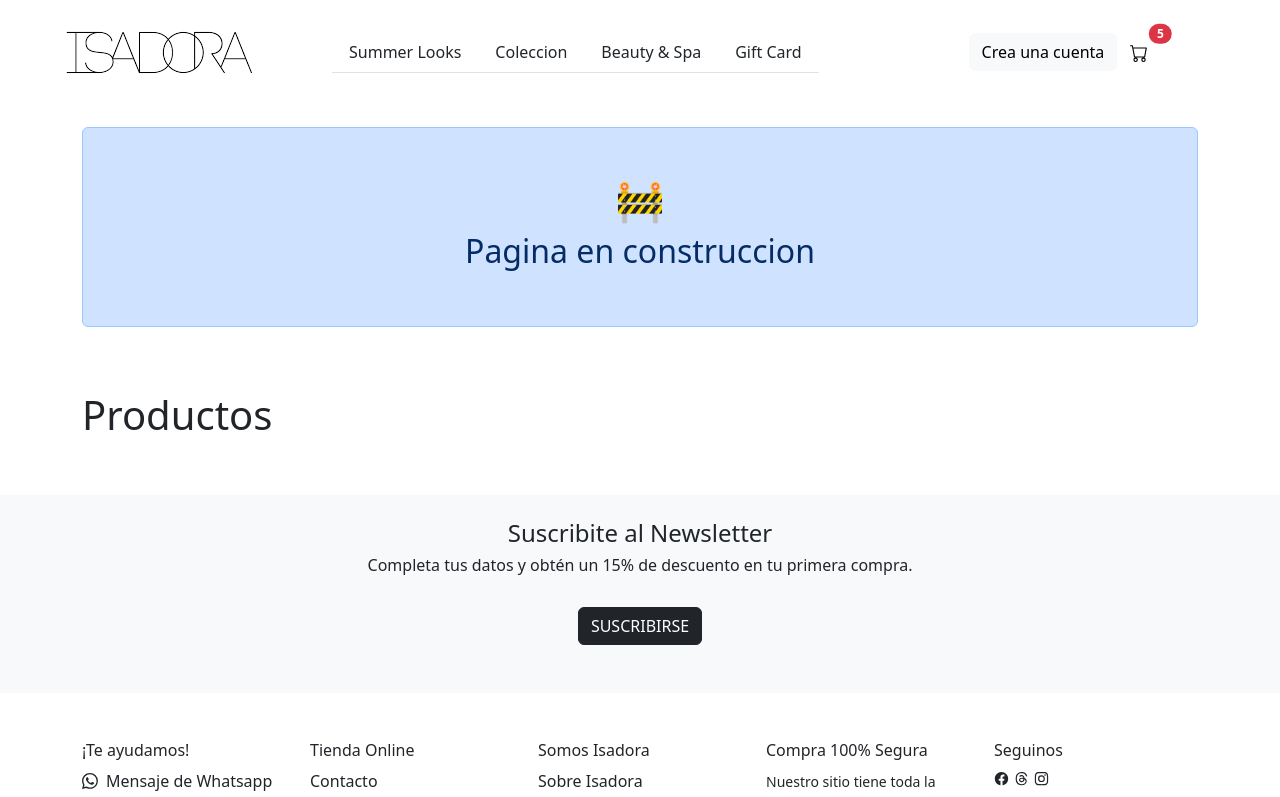
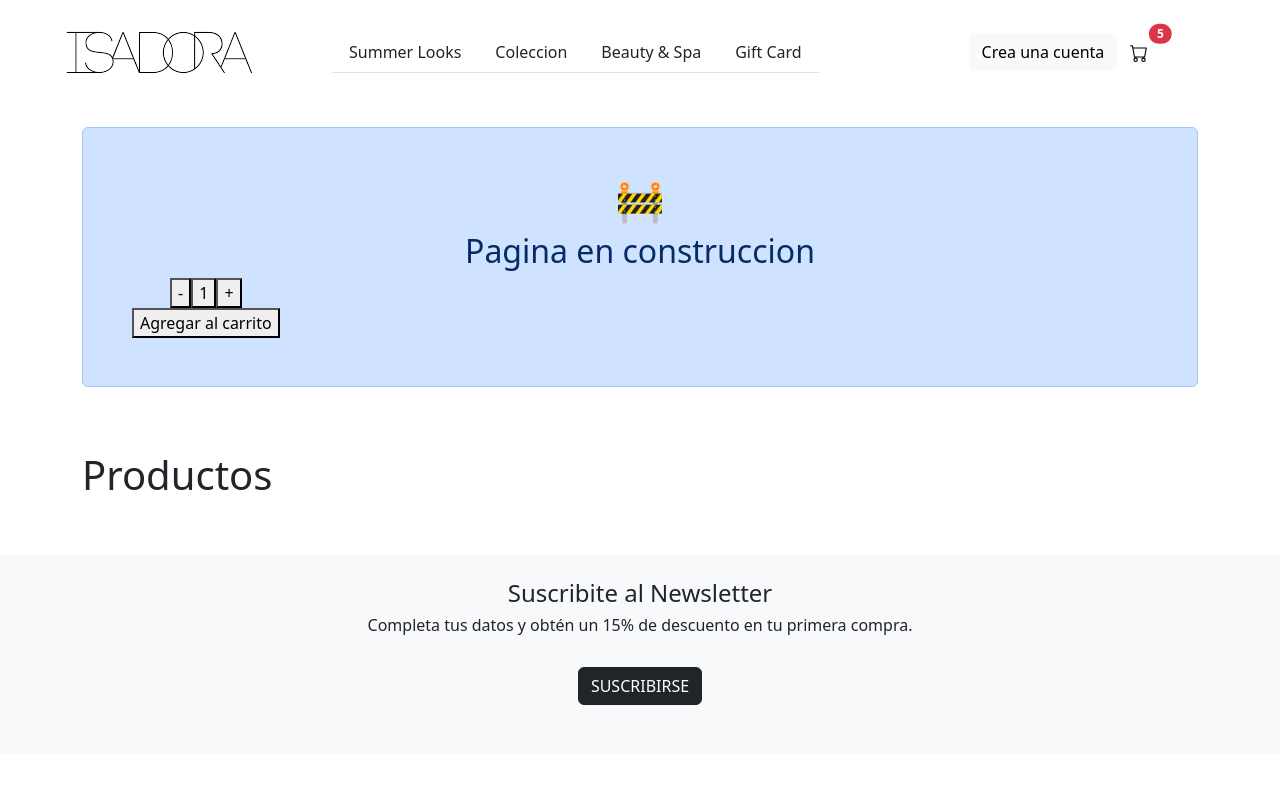
Before and after one commit to BelenRamos/PreEntrega1React-Ramos, a React (Vite) app in the folder e-commerce-2/: page / in a window 1280 px wide. Shown: the top 797 px of the page. Built offline with nearby package versions, Linux system fonts and the light colour scheme; no server answers.

Commit message:
Actividad 1

```diff
--- /dev/null
+++ b/e-commerce-2/src/components/ItemCount.jsx
@@ -0,0 +1,45 @@
+import { useState } from "react";
+
+const ItemCount = ({stock})=>{
+    const [counter, setCounter] = useState(1);
+    const [itemStock, setItemStock] = useState(stock)
+
+    const incrementar = () => {
+        if (counter < itemStock) {
+            setCounter(counter+1)
+        }
+    }
+
+    const decrementar = () => {
+        if (counter > 1) {
+            setCounter(counter-1)
+        }
+    }
+
+    const onAdd = () => {
+        if (counter < itemStock){
+            setItemStock(itemStock - counter);
+        }
+    }
+
+    return(
+        <>
+            <div className="row">
+                <div className="col-md-2">
+                    <div className="btn-group" role="group" >
+                        <button type="button" onClick={decrementar}>-</button>
+                        <button type="button">{counter}</button>
+                        <button type="button" onClick={incrementar}>+</button>
+                    </div>
+                </div>
+            </div>
+            <div className="row">
+                <div className="col-md-2">
+                        <button type="button" onClick={onAdd}>Agregar al carrito</button>
+                </div>
+            </div>
+        </>
+    )
+}
+
+export default ItemCount;
--- a/e-commerce-2/src/components/ItemListContainer.jsx
+++ b/e-commerce-2/src/components/ItemListContainer.jsx
@@ -1,3 +1,5 @@
+import ItemCount from "./ItemCount";
+
 const ItemListContainer = ({ emoji, greeting }) => {
     return (
       <div className="container my-5">
@@ -6,6 +8,7 @@ const ItemListContainer = ({ emoji, greeting }) => {
             <div className="alert alert-primary p-5" role="alert" >
               <h1>{emoji}</h1>
               <h2>{greeting}</h2>
+              <ItemCount stock={10}/>
             </div>
           </div>
         </div>
```
